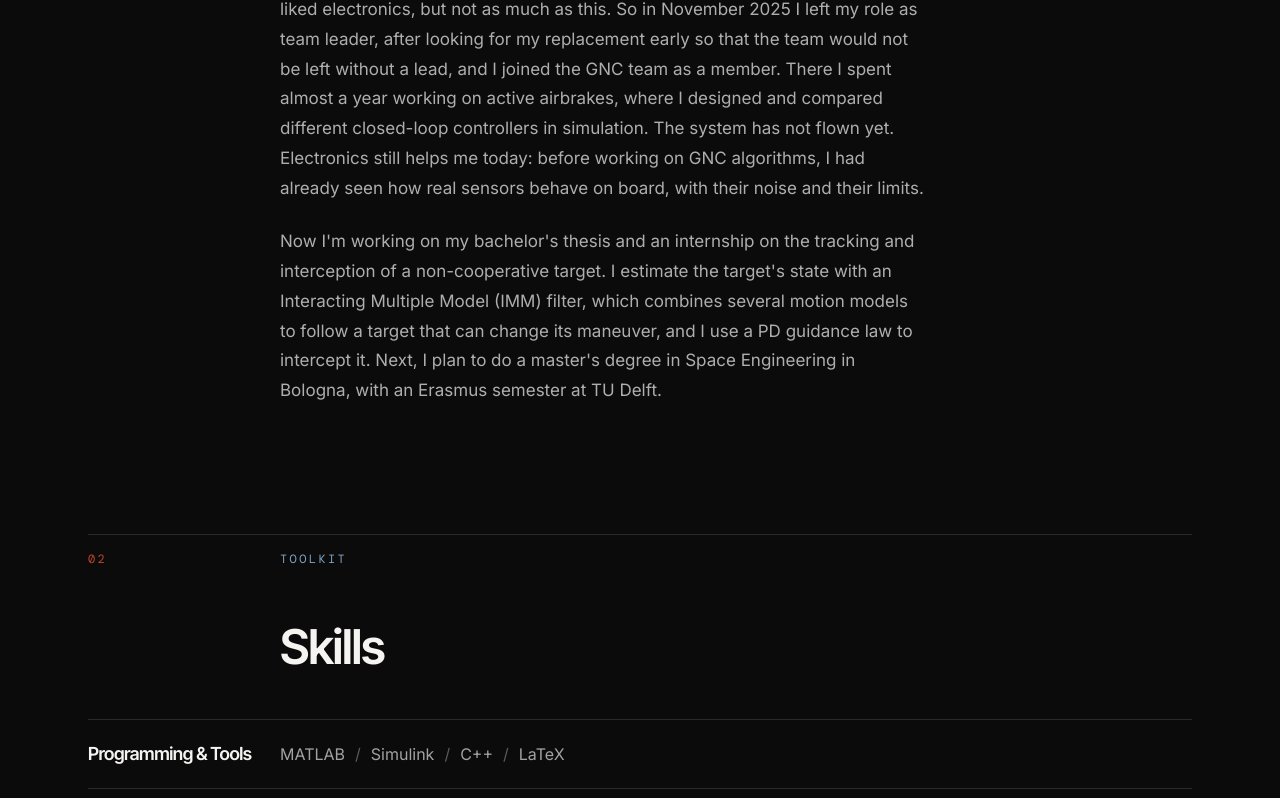
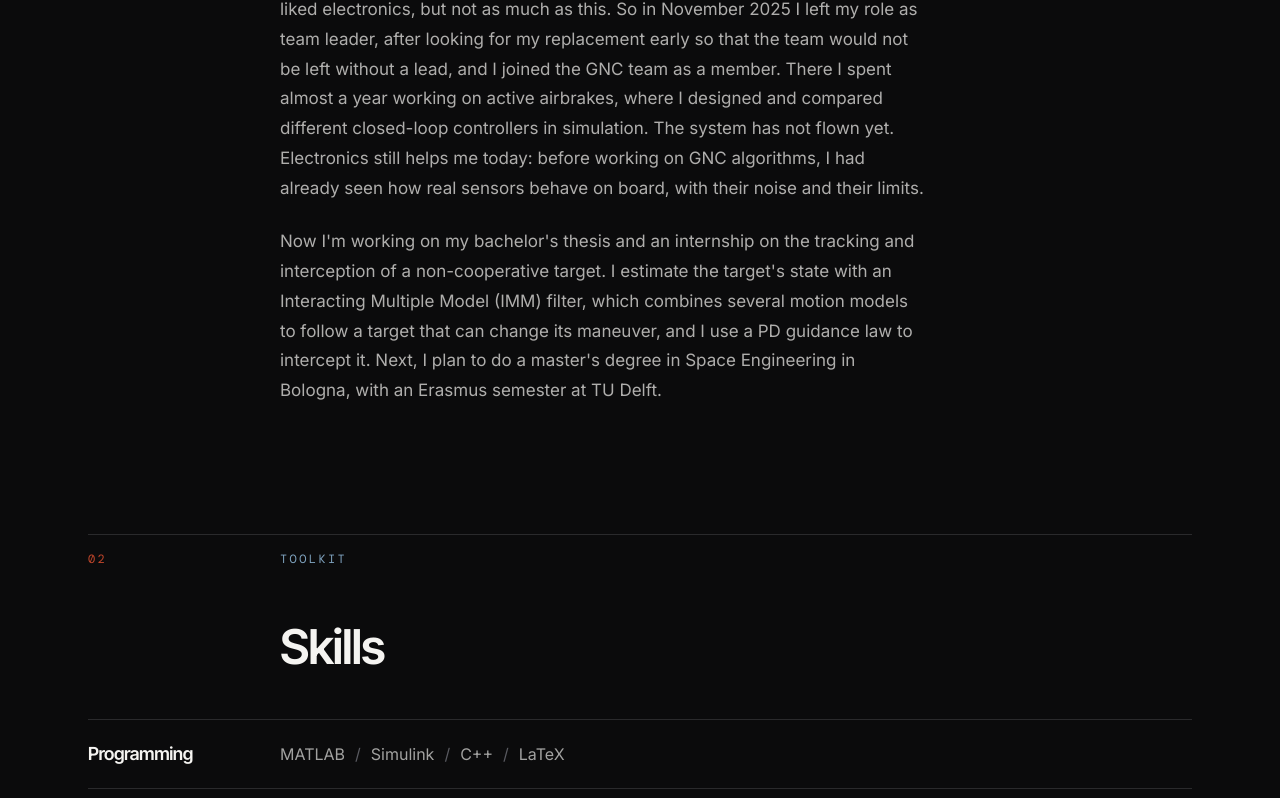
Before and after one commit to Lorenzo-Matti/Lorenzo-Matti.github.io, a SvelteKit app: page / in a window 1280 px wide. Shown: the part 1999-2797 px from the top of the page. Built offline with nearby package versions, Linux system fonts and the light colour scheme.

Commit message:
Update profile.ts

```diff
--- a/content/profile.ts
+++ b/content/profile.ts
@@ -44,14 +44,14 @@ export const about = {
  * The values below are examples: replace them with your own.
  */
 export const skills: { group: string; items: string[] }[] = [
-	{ group: 'Programming & Tools', items: ['MATLAB', 'Simulink', 'C++', 'LaTeX'] },
+	{ group: 'Programming', items: ['MATLAB', 'Simulink', 'C++', 'LaTeX'] },
 	{
 		group: 'GNC',
-		items: ['6-DOF Flight Dynamics', 'Kalman Filtering', 'IMM Estimation', 'Guidance Laws', 'Closed-Loop Control', 'Monte Carlo Analysis']
+		items: ['6-DOF Flight Dynamics', 'Filtering techniques,', 'Guidance Laws', 'Closed-Loop Control', 'Monte Carlo Analysis']
 	},
 	{
 		group: 'Electronics',
-		items: ['Avionics System Design', 'PCB Design (KiCad)', 'Sensor Integration (IMU, GPS)', '868 MHz Telemetry', 'Recovery Deployment Circuits', 'Hardware-in-the-Loop Testing']
+		items: ['Avionics System Design', 'PCB Design (KiCad)', 'Sensor/Telemetry Integration', 'HIL Testing']
 	},
 	{ group: 'Leadership', items: ['Technical Team Leadership', 'Timeline & Budget Management'] },
 	{ group: 'Languages', items: ['Italian (Native)', 'English (B2)'] }
```
